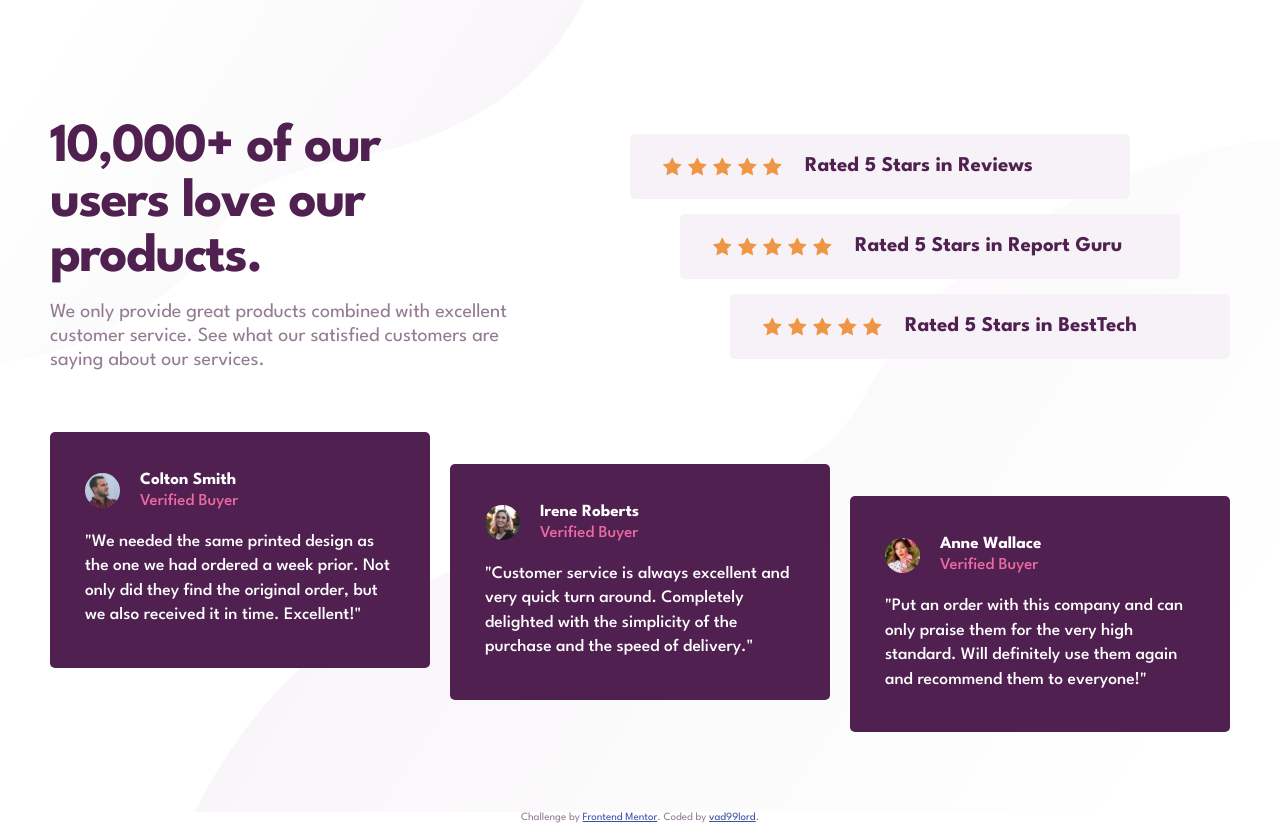
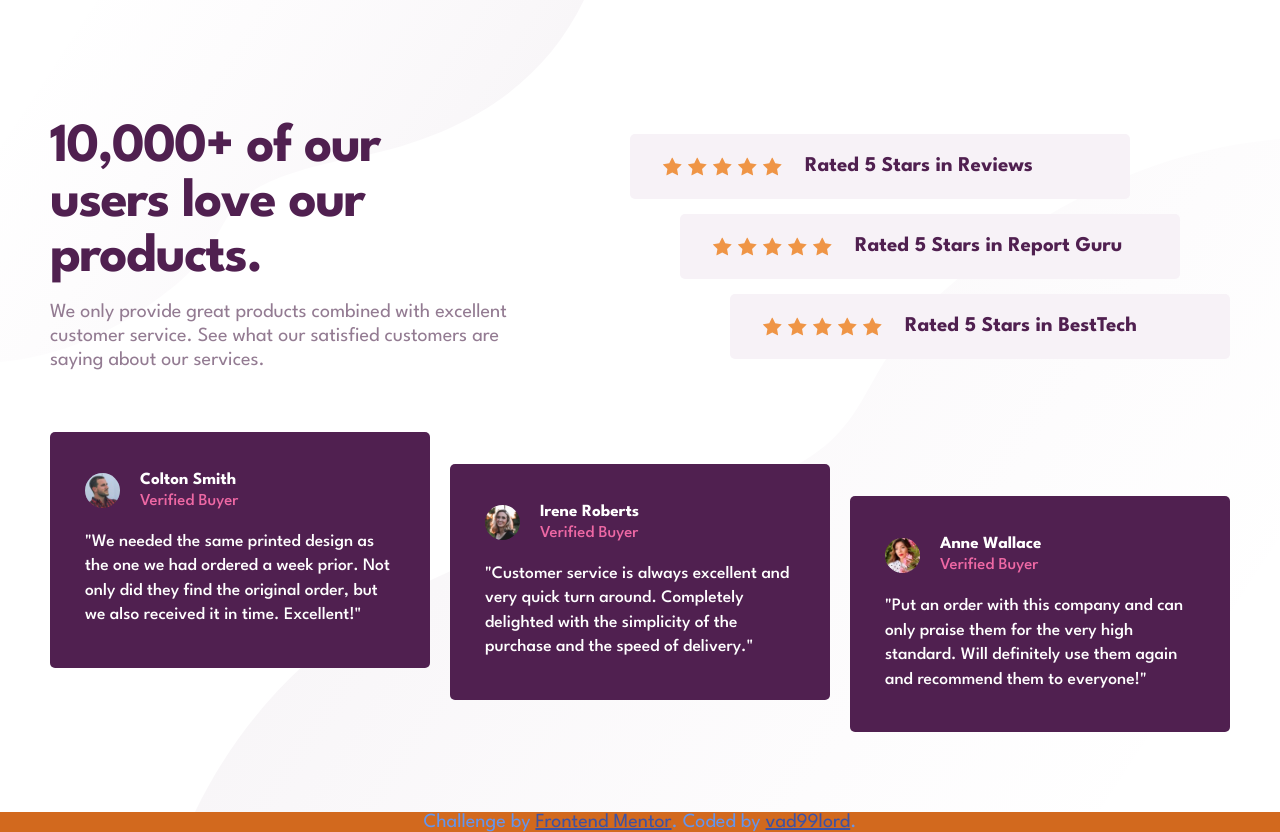
Before and after one commit to vad99lord/social-proof-section, a plain HTML site: page index.html in a window 1280 px wide. Drawn offline with Linux system fonts and the light colour scheme.

Commit message:
update attribution

```diff
--- a/index.html
+++ b/index.html
@@ -29,17 +29,6 @@
     <link rel="stylesheet" href="styles/styles.css" />
 
     <title>Frontend Mentor | Social proof section</title>
-
-    <!-- Feel free to remove these styles or customise in your own stylesheet 👍 -->
-    <style>
-      .attribution {
-        font-size: 11px;
-        text-align: center;
-      }
-      .attribution a {
-        color: hsl(228, 45%, 44%);
-      }
-    </style>
   </head>
   <body>
     <main class="content">
@@ -187,6 +176,7 @@
         </div>
       </section>
     </main>
+    <footer>
       <div class="attribution">
         Challenge by
         <a
@@ -195,5 +185,6 @@
           >Frontend Mentor</a
         >. Coded by <a href="#">vad99lord</a>.
       </div>
+    </footer>
   </body>
 </html>
--- a/styles/styles.css
+++ b/styles/styles.css
@@ -254,3 +254,17 @@ body {
     flex: 0 1 auto;
   }
 }
+
+
+footer {
+background-color: chocolate;
+}
+
+.attribution {
+  font-size: 2rem;
+  color: cornflowerblue;
+  text-align: center;
+}
+.attribution a {
+  color: hsl(228, 45%, 44%);
+}
```
Lines whose indentation alone changed are shown as unchanged.
